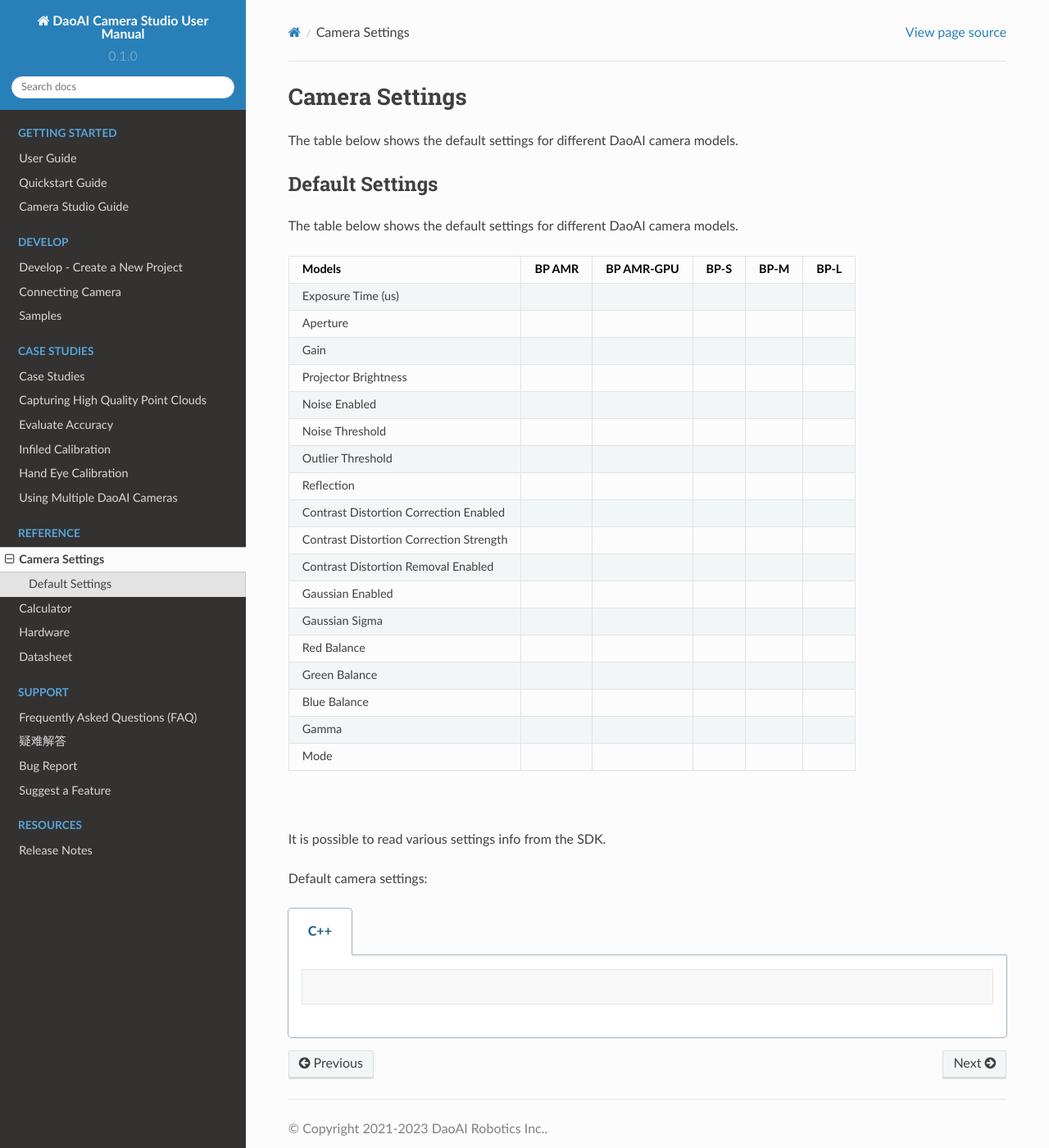
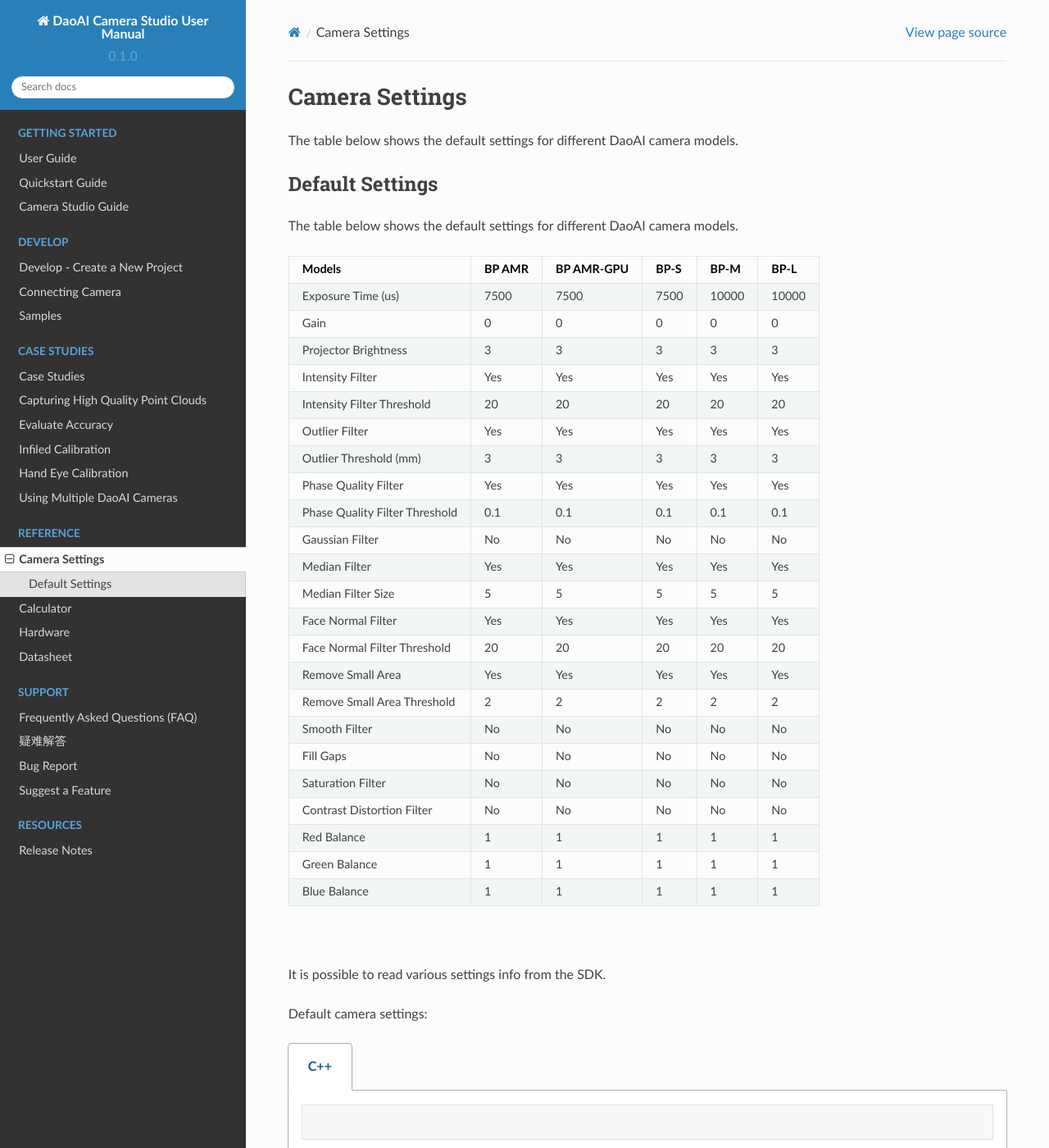
Before and after one commit to DaoAI-Robotics-Inc/daoai_camera_studio_user_manual, a Sphinx documentation site: the page built from docs/source/reference/camera-settings/index.rst, in a window 1280 px wide and 1400 px high. Shown: the whole window at 82% size. Built offline with Sphinx 7.4.7 and the Read the Docs theme 2.0.0, drawn with Linux system fonts in a browser that asks for light colours.

Commit message:
Merged in tom_review_01 (pull request #22)
camera settings

* change

```diff
--- a/docs/source/reference/camera-settings/index.rst
+++ b/docs/source/reference/camera-settings/index.rst
@@ -19,113 +19,143 @@
      - BP-M
      - BP-L
    * - Exposure Time (us)
-     -
-     -
-     -
-     -
-     -
-   * - Aperture
-     -
-     -
-     -
-     -
-     -
+     - 7500
+     - 7500
+     - 7500
+     - 10000
+     - 10000
    * - Gain
-     -
-     -
-     -
-     -
-     -
+     - 0
+     - 0
+     - 0
+     - 0
+     - 0
    * - Projector Brightness
-     -
-     -
-     -
-     -
-     -
-   * - Noise Enabled
-     -
-     -
-     -
-     -
-     -
-   * - Noise Threshold
-     -
-     -
-     -
-     -
-     -
-   * - Outlier Threshold
-     -
-     -
-     -
-     -
-     -
-   * - Reflection
-     -
-     -
-     -
-     -
-     -
-   * - Contrast Distortion Correction Enabled
-     -
-     -
-     -
-     -
-     -
-   * - Contrast Distortion Correction Strength
-     -
-     -
-     -
-     -
-     -
-   * - Contrast Distortion Removal Enabled
-     -
-     -
-     -
-     -
-     -
-   * - Gaussian Enabled
-     -
-     -
-     -
-     -
-     -
-   * - Gaussian Sigma
-     -
-     -
-     -
-     -
-     -
+     - 3
+     - 3
+     - 3
+     - 3
+     - 3
+   * - Intensity Filter
+     - Yes
+     - Yes
+     - Yes
+     - Yes
+     - Yes
+   * - Intensity Filter Threshold
+     - 20
+     - 20
+     - 20
+     - 20
+     - 20
+   * - Outlier Filter
+     - Yes
+     - Yes
+     - Yes
+     - Yes
+     - Yes
+   * - Outlier Threshold (mm)
+     - 3
+     - 3
+     - 3
+     - 3
+     - 3
+   * - Phase Quality Filter
+     - Yes
+     - Yes
+     - Yes
+     - Yes
+     - Yes
+   * - Phase Quality Filter Threshold
+     - 0.1
+     - 0.1
+     - 0.1
+     - 0.1
+     - 0.1
+   * - Gaussian Filter
+     - No
+     - No
+     - No
+     - No
+     - No
+   * - Median Filter
+     - Yes
+     - Yes
+     - Yes
+     - Yes
+     - Yes
+   * - Median Filter Size
+     - 5
+     - 5
+     - 5
+     - 5
+     - 5
+   * - Face Normal Filter
+     - Yes
+     - Yes
+     - Yes
+     - Yes
+     - Yes
+   * - Face Normal Filter Threshold
+     - 20
+     - 20
+     - 20
+     - 20
+     - 20
+   * - Remove Small Area
+     - Yes
+     - Yes
+     - Yes
+     - Yes
+     - Yes
+   * - Remove Small Area Threshold
+     - 2
+     - 2
+     - 2
+     - 2
+     - 2
+   * - Smooth Filter
+     - No
+     - No
+     - No
+     - No
+     - No
+   * - Fill Gaps
+     - No
+     - No
+     - No
+     - No
+     - No
+   * - Saturation Filter
+     - No
+     - No
+     - No
+     - No
+     - No
+   * - Contrast Distortion Filter
+     - No
+     - No
+     - No
+     - No
+     - No
    * - Red Balance
-     -
-     -
-     -
-     -
-     -
+     - 1
+     - 1
+     - 1
+     - 1
+     - 1
    * - Green Balance
-     -
-     -
-     -
-     -
-     -
+     - 1
+     - 1
+     - 1
+     - 1
+     - 1
    * - Blue Balance
-     -
-     -
-     -
-     -
-     -
-   * - Gamma
-     -
-     -
-     -
-     -
-     -
-   * - Mode
-     -
-     -
-     -
-     -
-     -
+     - 1
+     - 1
+     - 1
+     - 1
+     - 1
 
 |
 
```
Also changed, not shown: docs/source/develop/sample-code/index.rst (+0 -30 lines).
